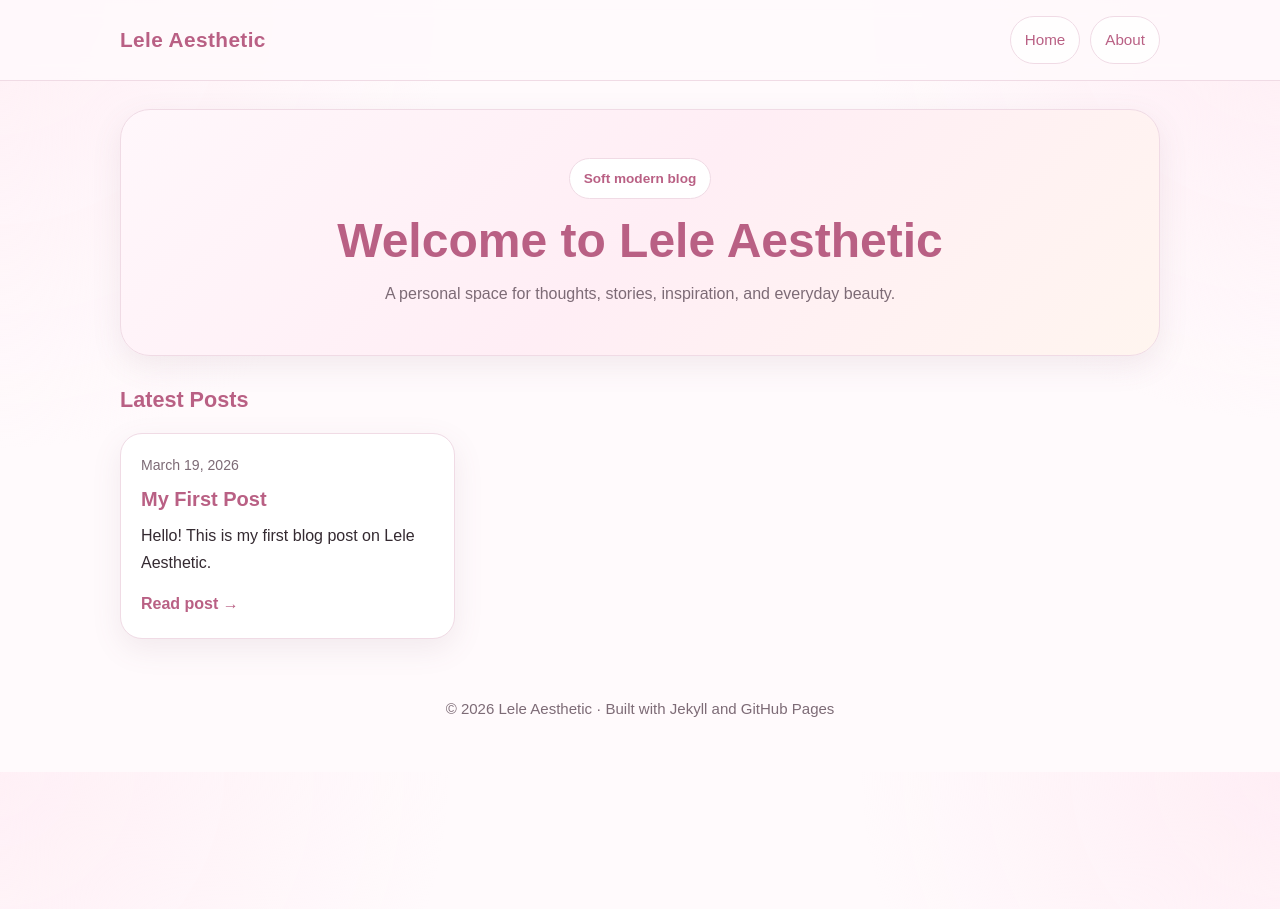
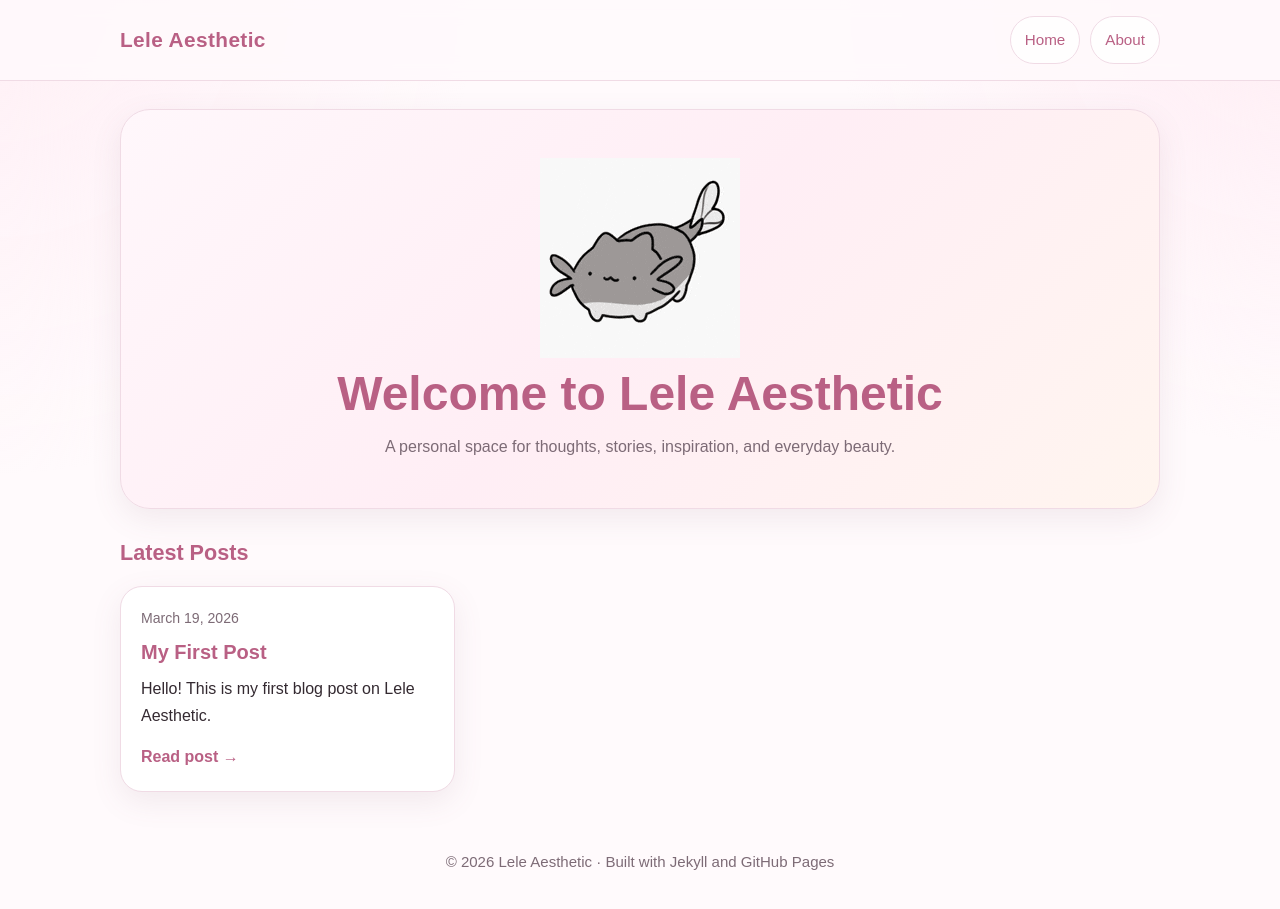
Before and after one commit to vwebe/lele, a Jekyll site: the page built from index.md, in a window 1280 px wide and 925 px high. Shown: the top 909 px of the window. Built offline with Jekyll 4.4.1, drawn with Linux system fonts in a browser that asks for light colours.

Commit message:
Update home.html

```diff
--- a/_layouts/home.html
+++ b/_layouts/home.html
@@ -3,7 +3,9 @@ layout: default
 ---
 
 <section class="hero">
-  <div class="hero-badge">Soft modern blog</div>
+  <div class="hero-logo">
+  <img src="{{ '/lele.gif' | relative_url }}" alt="Lele Aesthetic Logo">
+</div>
   <h1>Welcome to {{ site.title }}</h1>
   <p>
     A personal space for thoughts, stories, inspiration, and everyday beauty.
```
